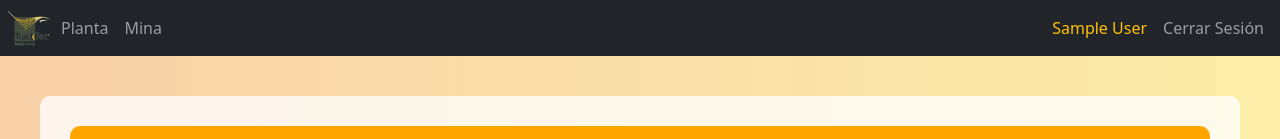
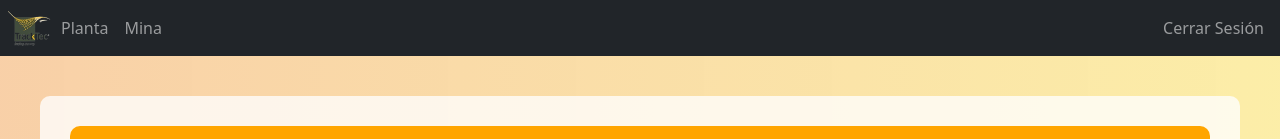
Before and after one commit to nelson19371/passajerosApp6, a React (Vite) app: page /login in a window 1280 px wide. Shown: the top 139 px of the page. Built offline with nearby package versions, Linux system fonts and the light colour scheme; no server answers; sample sign-in values are in the browser's storage.

Commit message:
Update Navbar.jsx

```diff
--- a/src/pasajeros/components/Navbar.jsx
+++ b/src/pasajeros/components/Navbar.jsx
@@ -4,7 +4,7 @@ import { startLogout } from '../../store/auth';
 import logo from '../components/icono.png'
 
 export const Navbar = () => {
-    let nombre = 'Julio Vega';
+
     const {photoURL} = useSelector(state => state.auth);
 
    const dispatch = useDispatch();
@@ -148,11 +148,7 @@ export const Navbar = () => {
             <div className="navbar-collapse collapse w-100 order-3 dual-collapse2 d-flex justify-content-end">
                 <ul className="navbar-nav ml-auto">
 
-                        <span className='nav-item nav-link text-warning'>
-                            {(photoURL ===null) ? nombre: photoURL}
 
-
-                        </span>
 
                         <button className='nav-item nav-link btn'
                         onClick={onLogout}
```
